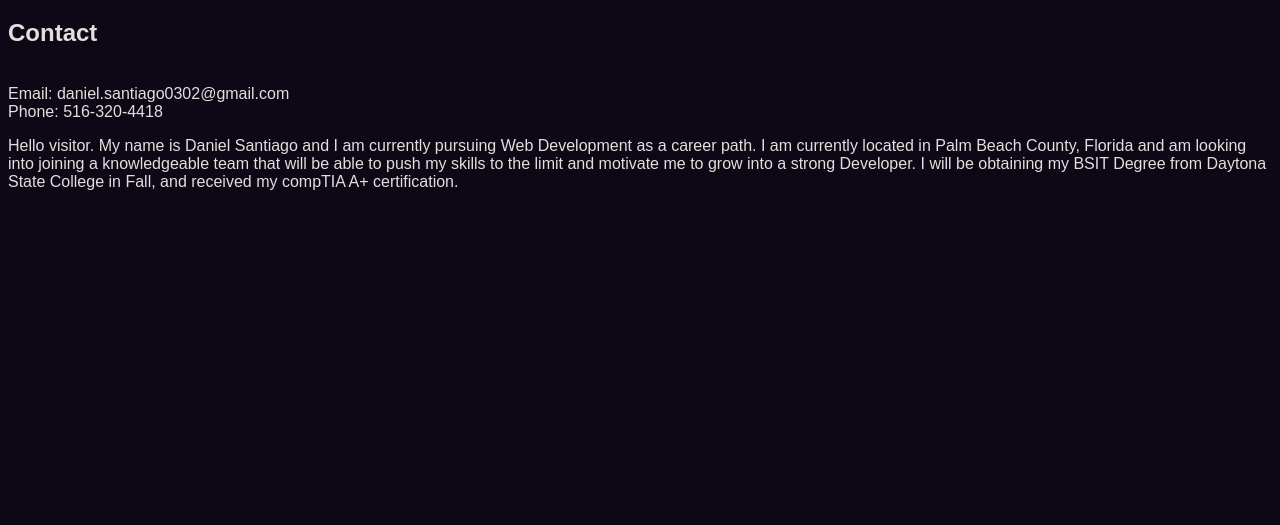
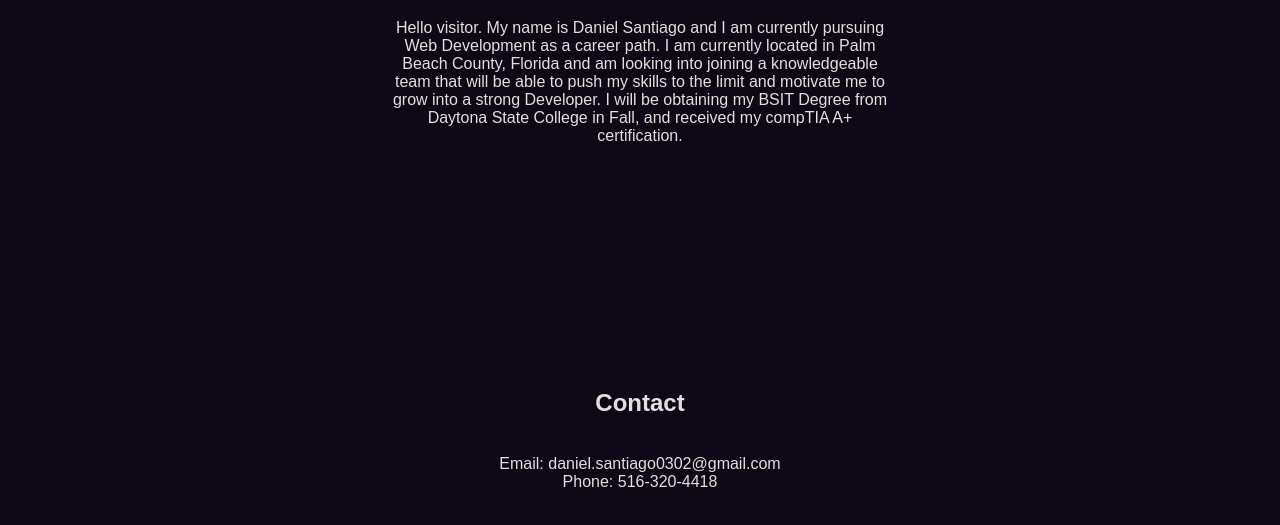
Before and after one commit to DanielMSantiago/Projects, a plain HTML site: page NewPortfolioSite/AboutMe.html in a window 1280 px wide. Shown: the part 97-622 px from the top of the page. Drawn offline with Linux system fonts and the light colour scheme.

Commit message:
Added effects to Network images in index and edited css. Centered About me text. Will add photo shortly

```diff
--- a/NewPortfolioSite/AboutMe.css
+++ b/NewPortfolioSite/AboutMe.css
@@ -19,3 +19,12 @@ h1 {
 .btn:hover {
     color: #a239ca;
 }
+
+.LittleAbout,
+.Contact {
+    display: block;
+    text-align: center;
+    margin: auto;
+    width: 500px;
+    height: 350px;
+}
--- a/NewPortfolioSite/AboutMe.html
+++ b/NewPortfolioSite/AboutMe.html
@@ -16,6 +16,14 @@
     <h1>
         About Me
     </h1>
+
+    <div class="LittleAbout">
+        <p>
+            Hello visitor. My name is Daniel Santiago and I am currently pursuing Web Development as a career path. I am currently located in Palm Beach County, Florida and am looking into joining a knowledgeable team that will be able to push my skills to the limit
+            and motivate me to grow into a strong Developer. I will be obtaining my BSIT Degree from Daytona State College in Fall, and received my compTIA A+ certification.
+        </p>
+    </div>
+    <div class="Contact">
         <h2>
             Contact
         </h2>
@@ -23,9 +31,7 @@
             <br>Email: daniel.santiago0302@gmail.com
             <br>Phone: 516-320-4418
         </p>
-    <p>
-        Hello visitor. My name is Daniel Santiago and I am currently pursuing Web Development as a career path. I am currently located in Palm Beach County, Florida and am looking into joining a knowledgeable team that will be able to push my skills to the limit and motivate me to grow into a strong Developer. I will be obtaining my BSIT Degree from Daytona State College in Fall, and received my compTIA A+ certification.
-    </p>
+
 </body>
 
 </html>
```
Also changed, not shown: NewPortfolioSite/index.html (+4 -4 lines), NewPortfolioSite/style.css (+11 -0 lines). Lines whose indentation alone changed are shown as unchanged.
